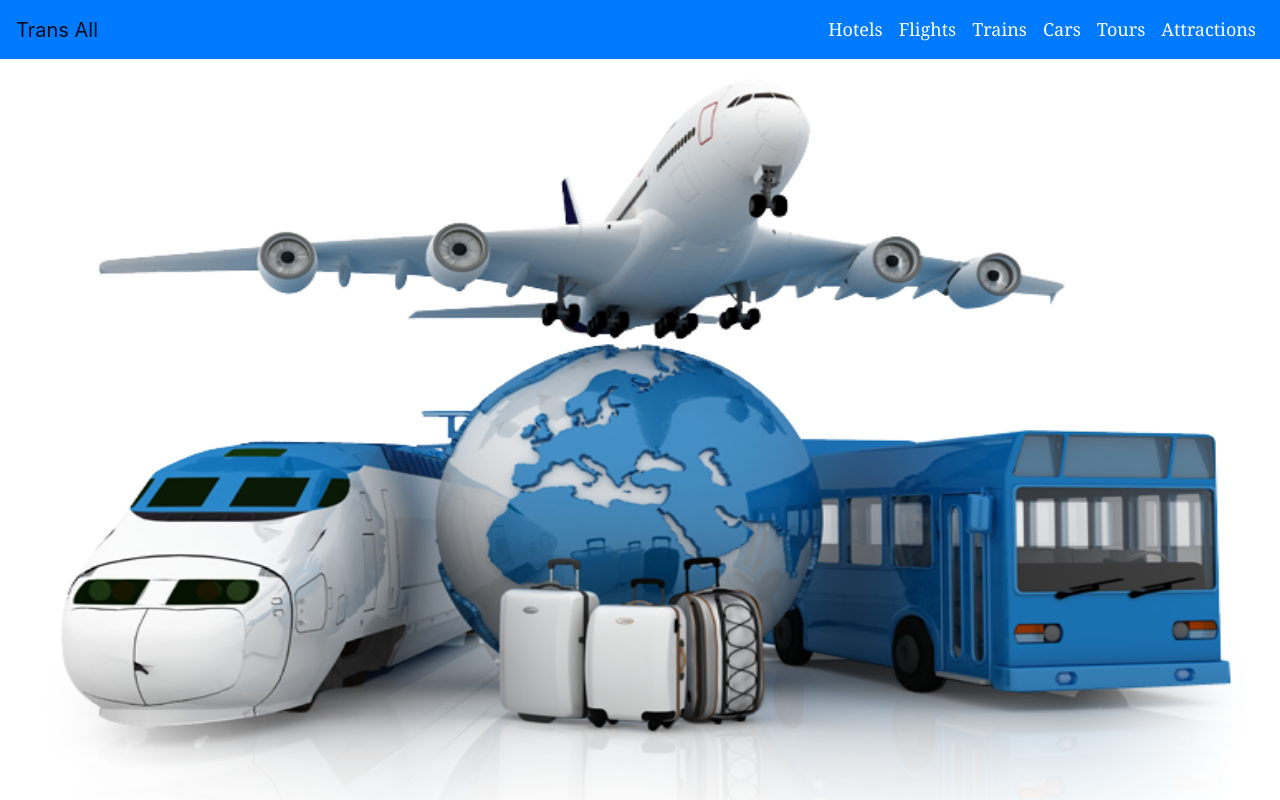
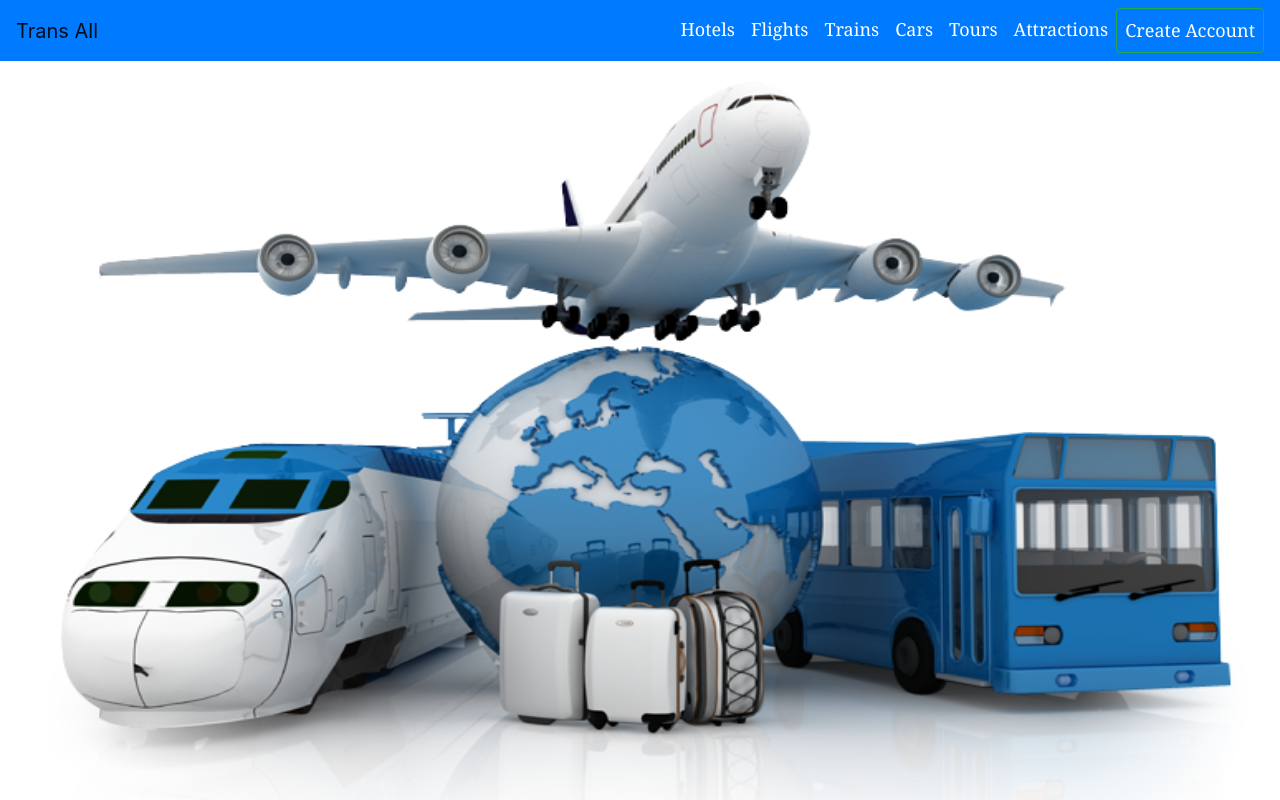
Before and after one commit to BuildForSDGCohort2/Team-091-Group-A-Frontend, a React (Create React App) app: page / in a window 1280 px wide. Shown: the top 800 px of the page. Built offline with nearby package versions, Linux system fonts and the light colour scheme; the HTML template or start-up script is replaced by a standard one.

Commit message:
chores(added register btn to nav)

```diff
--- a/src/components/layouts/navbar.js
+++ b/src/components/layouts/navbar.js
@@ -1,5 +1,5 @@
 import React from "react"
-import {NavLink} from "react-router-dom"
+import {NavLink, Link} from "react-router-dom"
 import "../../styles/navbar.css"
 
 const Navbar = () => {
@@ -31,6 +31,9 @@ const Navbar = () => {
                 <li className="nav-item">
                     <NavLink className="nav-link" activeClassName="selected" to="/attractions">Attractions</NavLink>
                 </li>
+                <li className="nav-item">
+                    <Link className="nav-link btn btn-outline-success" to="/register">Create Account</Link>
+                </li>
                 </ul>
             </div>
             </nav>
```
